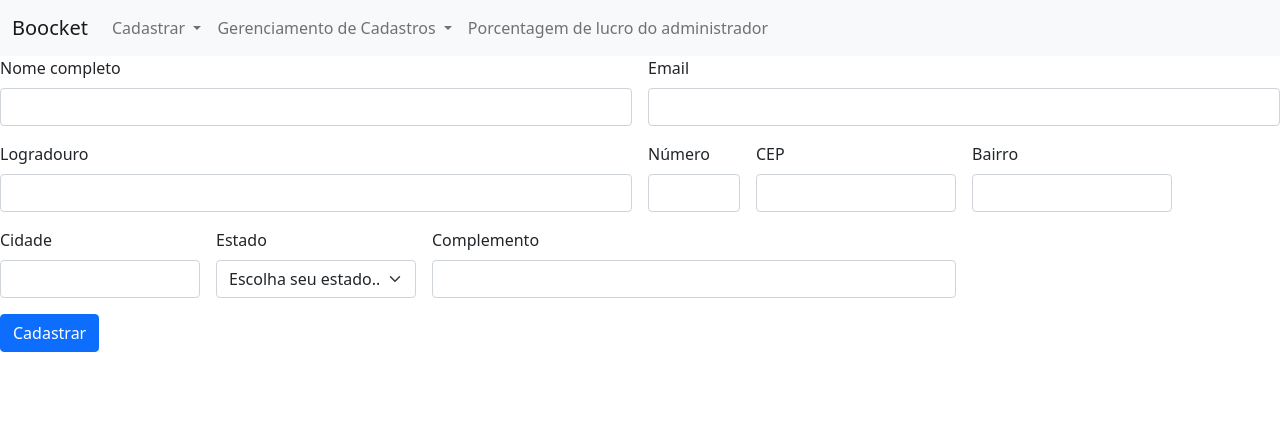
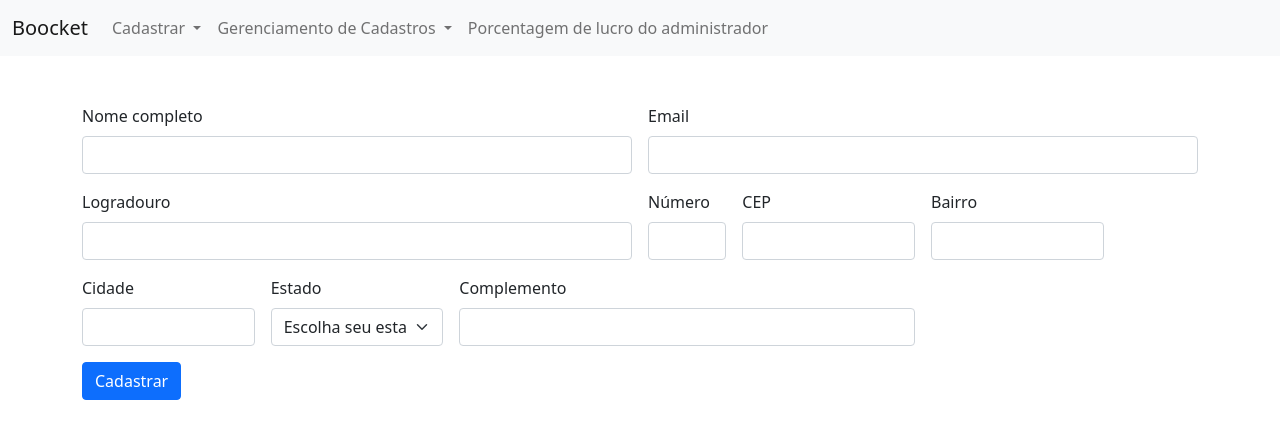
Before and after one commit to RebecaSRodrigues/Trabalho-GPS, a PHP site: page /servidor/cadastroServidor.php in a window 1280 px wide. Shown: the top 439 px of the page. Run offline with PHP 8.4, Linux system fonts and the light colour scheme.

Commit message:
Modificando cadastroServidor

```diff
--- a/servidor/cadastroServidor.php
+++ b/servidor/cadastroServidor.php
@@ -2,6 +2,7 @@
 include_once('../header.php');
 ?>
 <!-- nome completo, CPF, endereço (logradouro, número, bairro, complemento, CEP, cidade e estado), e-mail, celular -->
+<div class="container mt-5">
     <form class="row g-3">
         <div class="col-md-6">
             <label for="inputNome" class="form-label">Nome completo</label>
@@ -46,7 +47,7 @@ include_once('../header.php');
             <button type="submit" class="btn btn-primary">Cadastrar</button>
         </div>
     </form>
-
+</div>
 <?php
 include_once('../footer.php');
 ?>
```
Lines whose indentation alone changed are shown as unchanged.
